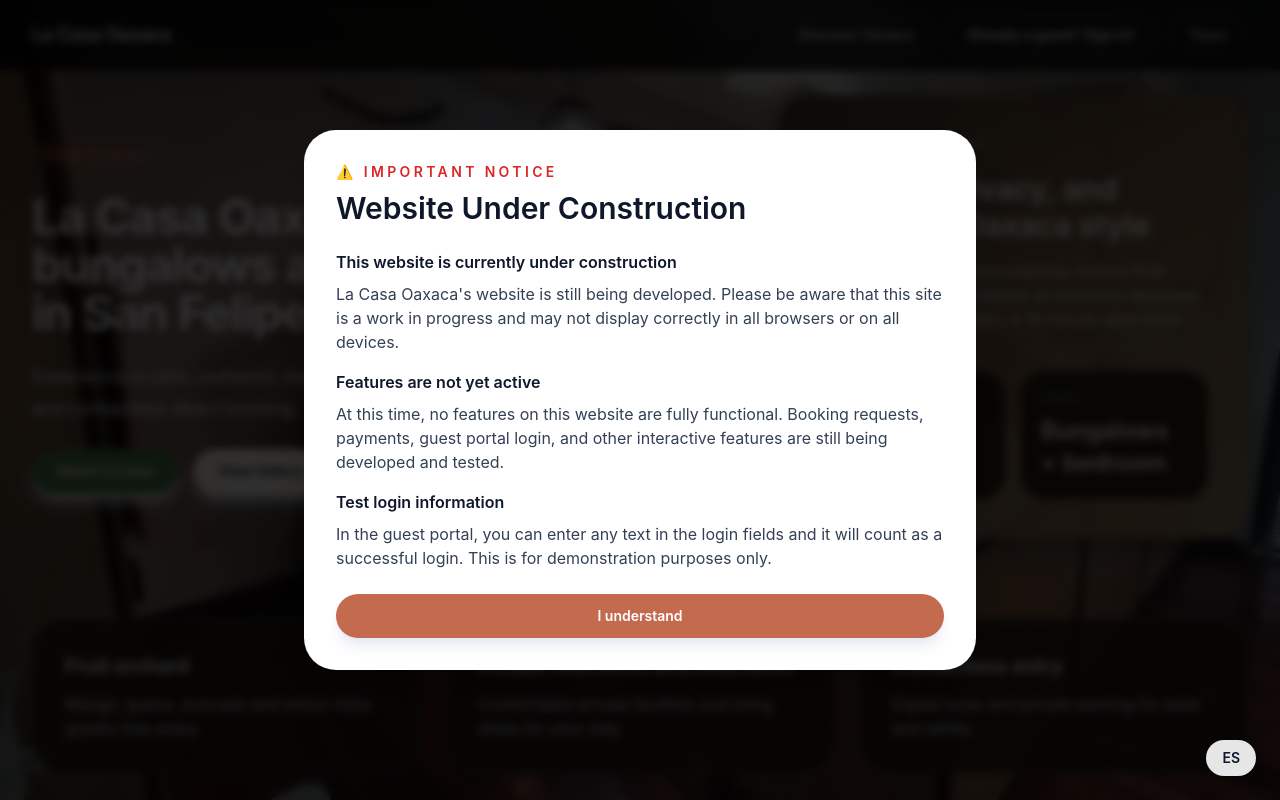
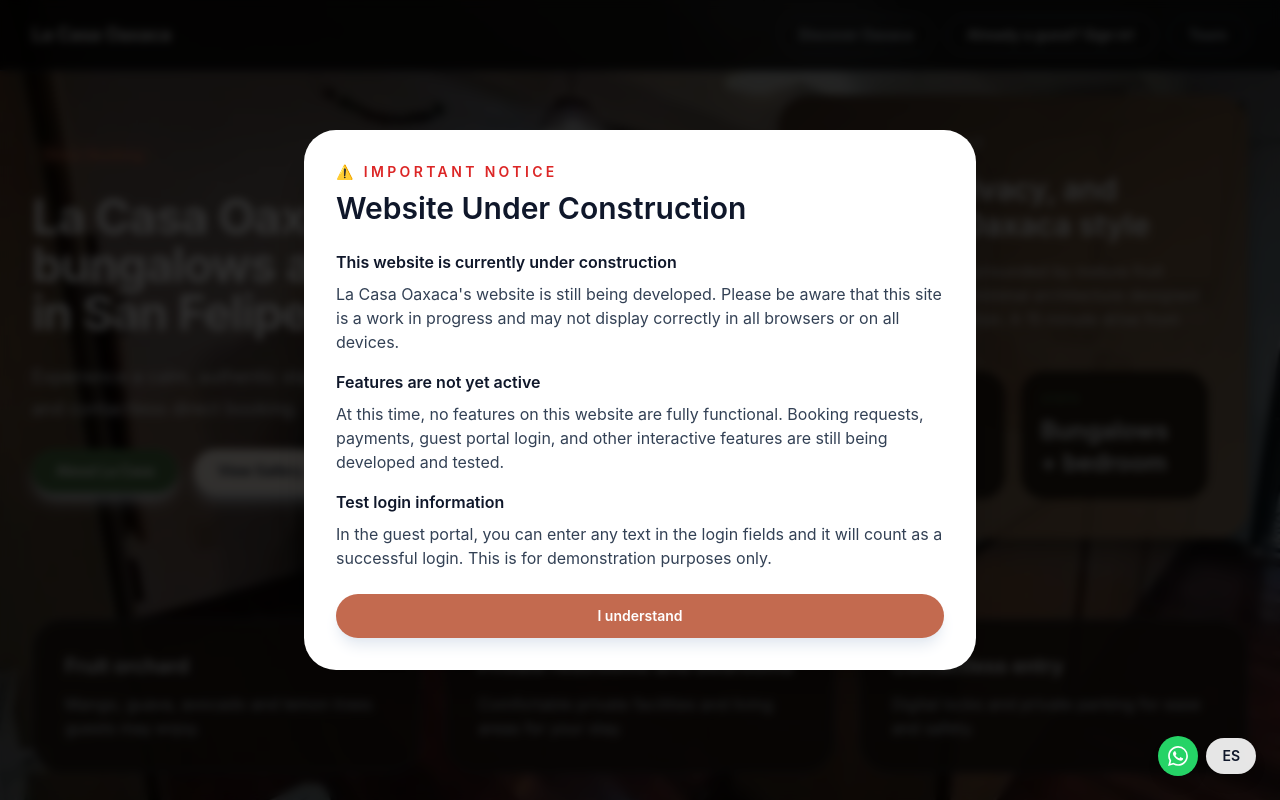
Before and after one commit to Insomnium-Eye/LaCasaWebsite, a Next.js app: page / in a window 1280 px wide. Shown: the top 800 px of the page. Built offline with nearby package versions, Linux system fonts and the light colour scheme.

Commit message:
feat: update WhatsApp number fallback and add new exterior room image

```diff
--- a/components/LanguageToggle.tsx
+++ b/components/LanguageToggle.tsx
@@ -2,7 +2,7 @@
 
 import { useLanguage } from '../contexts/LanguageContext';
 
-const WA_NUMBER = process.env.NEXT_PUBLIC_WHATSAPP_NUMBER ?? '';
+const WA_NUMBER = process.env.NEXT_PUBLIC_WHATSAPP_NUMBER ?? '3606312344';
 
 function WhatsAppIcon() {
   return (
```
Also changed, not shown: 1 other file (tests, documents, lock files or other folders).
